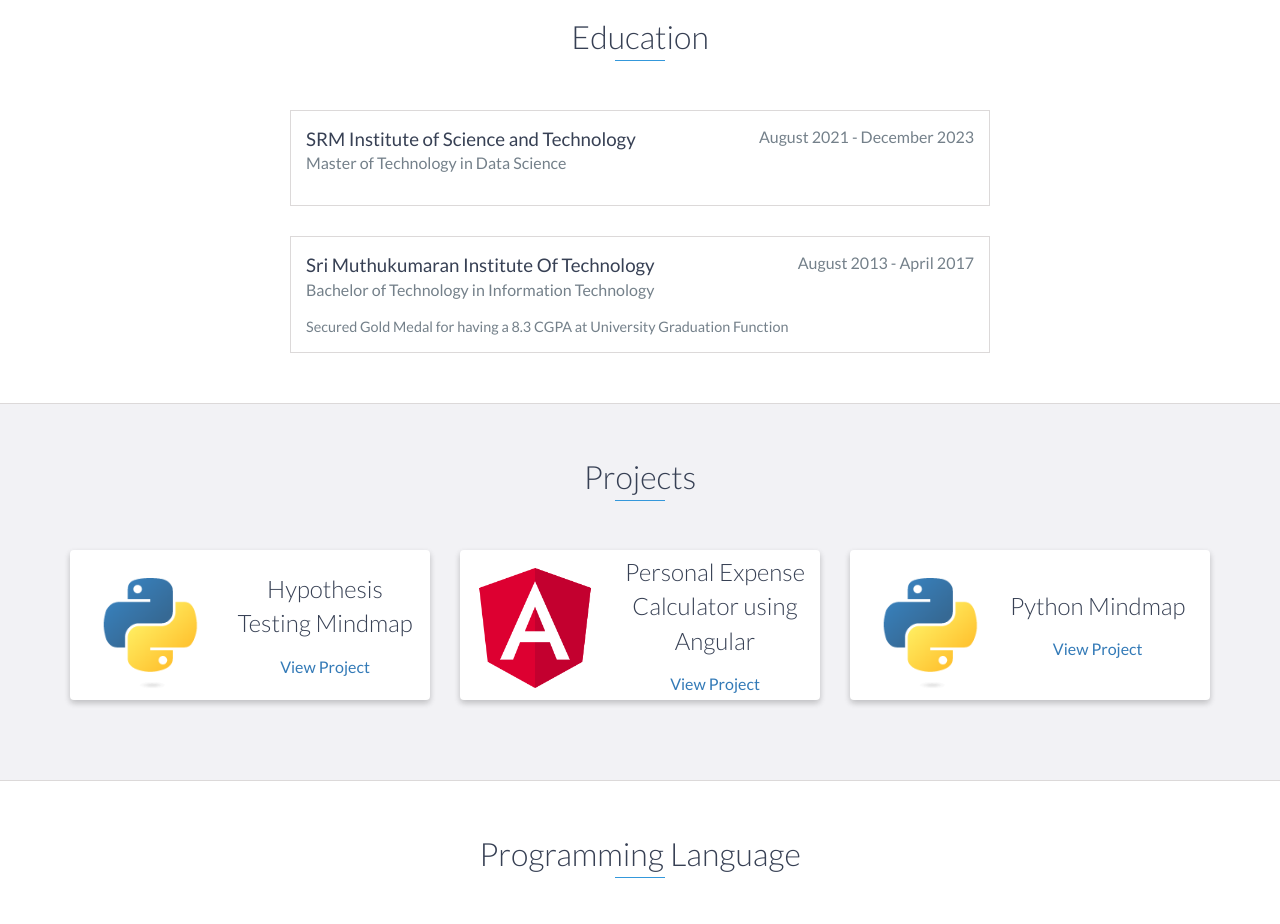
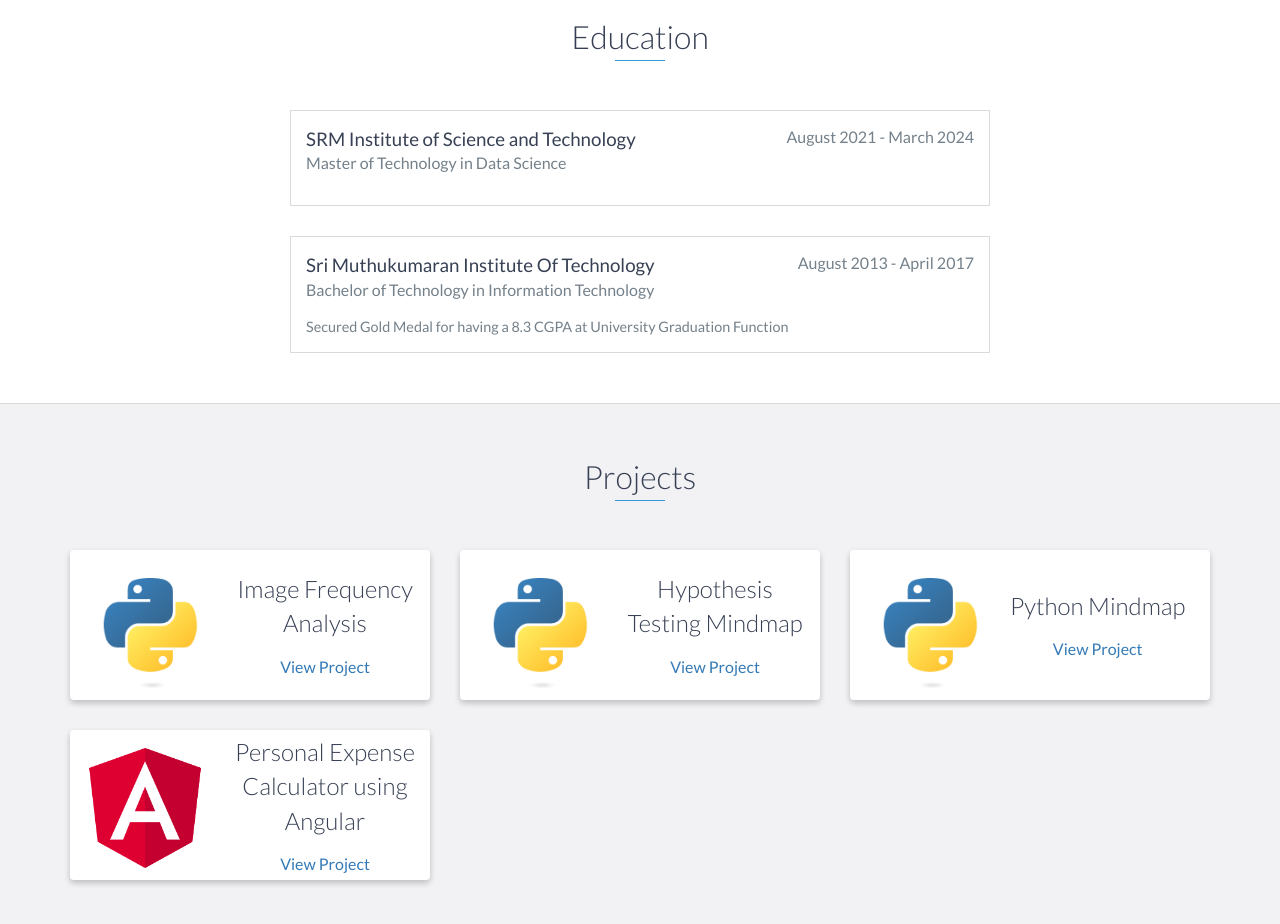
Before and after one commit to thivagar-manickam/thivagar-manickam.github.io, a website: page index.html in a window 1280 px wide. Shown: the part 2000-2924 px from the top of the page. Drawn offline with nearby package versions, Linux system fonts and the light colour scheme.

Commit message:
Updated porfolio details

```diff
--- a/index.html
+++ b/index.html
@@ -157,7 +157,7 @@
 
         <div class="education-block">
             <h3>SRM Institute of Science and Technology</h3>
-            <span class="education-date">August 2021 - December 2023</span>
+            <span class="education-date">August 2021 - March 2024</span>
             <h4>Master of Technology in Data Science</h4>
         </div>
 
@@ -183,8 +183,8 @@
                         </div>
                         <!-- End .project-image -->
                         <div class="project-info">
-                            <h3 text-align="center">Hypothesis Testing Mindmap</h3>
-                            <a href="https://github.com/thivagar-manickam/hypothesis-testing-mindmap" target="_blank">View
+                            <h3 text-align="center">Image Frequency Analysis</h3>
+                            <a href="https://github.com/thivagar-manickam/image_frequency_analysis" target="_blank">View
                                 Project</a>
                         </div>
                         <!-- End .project-info -->
@@ -195,12 +195,12 @@
                     <!-- Start .project-info -->
                     <div class="project shadow-large">
                         <div class="project-image">
-                            <img src="./images/angular.png" alt="Angular Logo" width="150" height="150" />
+                            <img src="./images/python.png" alt="Python Logo" width="150" height="150" />
                         </div>
                         <!-- End .project-image -->
                         <div class="project-info">
-                            <h3 text-align="center">Personal Expense Calculator using Angular</h3>
-                            <a href="https://github.com/thivagar-manickam/angular-expense-tracking-app" target="_blank">View
+                            <h3 text-align="center">Hypothesis Testing Mindmap</h3>
+                            <a href="https://github.com/thivagar-manickam/hypothesis-testing-mindmap" target="_blank">View
                                 Project</a>
                         </div>
                         <!-- End .project-info -->
@@ -217,6 +217,24 @@
                         <div class="project-info">
                             <h3 text-align="center">Python Mindmap</h3>
                             <a href="https://github.com/thivagar-manickam/python-mindmap" target="_blank">View
+                                Project</a>
+                        </div>
+                        <!-- End .project-info -->
+                    </div>
+                    <!-- End .project -->
+                </div>
+            </div>
+            <div class="row">
+                <div class="text-center col-md-4">
+                    <!-- Start .project-info -->
+                    <div class="project shadow-large">
+                        <div class="project-image">
+                            <img src="./images/angular.png" alt="Angular Logo" width="150" height="150" />
+                        </div>
+                        <!-- End .project-image -->
+                        <div class="project-info">
+                            <h3 text-align="center">Personal Expense Calculator using Angular</h3>
+                            <a href="https://github.com/thivagar-manickam/angular-expense-tracking-app" target="_blank">View
                                 Project</a>
                         </div>
                         <!-- End .project-info -->
@@ -250,6 +268,7 @@
         <ul>
             <li>PostgreSQL</li>
             <li>MongoDB</li>
+            <li>MySQL</li>
             <li>SQL Server</li>
         </ul>
     </div>
@@ -263,6 +282,7 @@
             <li>Flask</li>
             <li>Visual Studio Code</li>
             <li>Visual Studio</li>
+            <li>PyCharm</li>
         </ul>
     </div>
     <div id="skills">
```
